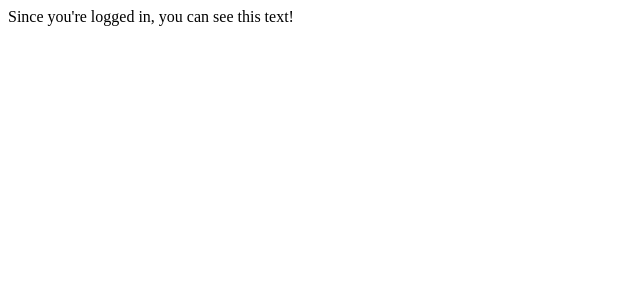
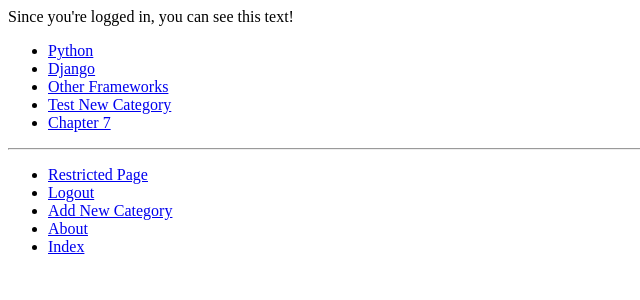
Before and after one commit to 2266755J/tango_with_django_project, a Django app: page /rango/restricted/ in a window 1280 px wide. Shown: the top 300 px of the page, without its empty margins (0-640 px from the left). Run offline with Django 3.2, Linux system fonts and the light colour scheme; a user stored in the database is signed in; data comes from the database, SQL or seed files in the repository; both versions use the stored data as it was after the commit.

Commit message:
exercises chapter 9 + start chapter 10

```diff
--- a/rango/views.py
+++ b/rango/views.py
@@ -12,12 +12,16 @@
 from django.http import HttpResponse
 
 def index(request):
+    request.session.set_test_cookie()
     category_list = Category.objects.order_by('-likes')[:5]
     page_list = Page.objects.order_by('views')[:5]
     context_dict = {'categories' : category_list, 'pages' :page_list}
     return render(request, 'rango/index.html', context_dict)
 
 def about(request):
+    if request.session.test_cookie_worked():
+        print("TEST COOKIE WORKED!")
+        request.session.delete_test_cookie()
     context_dict = {'message' : "Rango with his friend"}
     return render(request, 'rango/about.html', context_dict)
 
@@ -36,6 +40,7 @@
 
     return render(request, 'rango/category.html', context_dict)
 
+@login_required
 def add_category(request):
     form = CategoryForm()
     if request.method == 'POST':
@@ -47,6 +52,7 @@
             print(form.errors)
     return render(request, 'rango/add_category.html', {'form': form})
 
+@login_required
 def add_page(request, category_name_slug):
     try:
         category = Category.objects.get(slug=category_name_slug)
@@ -118,9 +124,23 @@
 
 @login_required
 def restricted(request):
-    return HttpResponse("Since you're logged in, you can see this text!")
+    context_dict = {}
+    return render(request, 'rango/restricted.html', context_dict)
 
 @login_required
 def user_logout(request):
     logout(request)
     return HttpResponseRedirect(reverse('index'))
+
+def visitor_cookie_handler(request, response):
+    visits = int(request.COOKIES.get('visits', '1'))
+    last_visit_cookie = request.COOKIE.get('last_visit', str(datetime.now()))
+    last_visit_time = datetime.strptime(last_visit_cookie[:7], '%Y-%m-%d %H:%M:%S')
+
+    if(datetime.now() - last_visit_time).days > 0:
+        visits = visits + 1
+        response.set_cookie('last_visit', str(datetime.now()))
+    else:
+        visits = 1
+        response.set_cookie('last_visit', last_visit_cookie)
+    response.set_cookie('visits', visits)
--- a/templates/rango/category.html
+++ b/templates/rango/category.html
@@ -19,7 +19,10 @@
         {% else %}
             <strong>No pages currently in category.</strong>
         {% endif %}
+
+        {% if user.is_authenticated %}
         <a href="{% url 'add_page' category.slug %}">Add Page</a>
+        {% endif %}
 
     {% else %}
         The specified category does not exist!
--- /dev/null
+++ b/templates/rango/restricted.html
@@ -0,0 +1,10 @@
+{% extends 'rango/base.html' %}
+{% load staticfiles %}
+
+{% block title_block %}
+    Restricted Page
+{% endblock %}
+
+{% block body_block %}
+    Since you're logged in, you can see this text!
+{% endblock %}
```
Also changed, not shown: db.sqlite3, media/profile_images/testuser.jpg (added).
